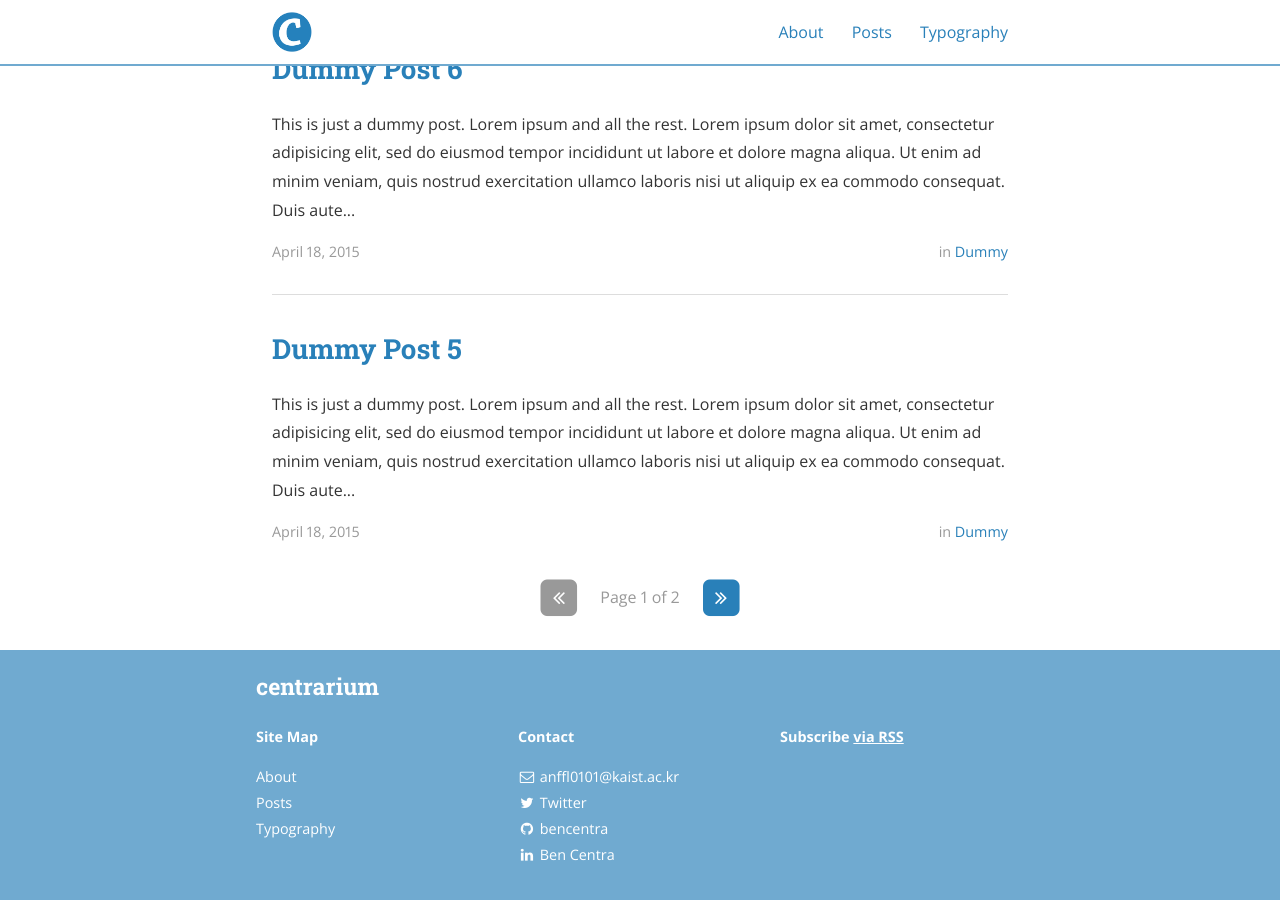
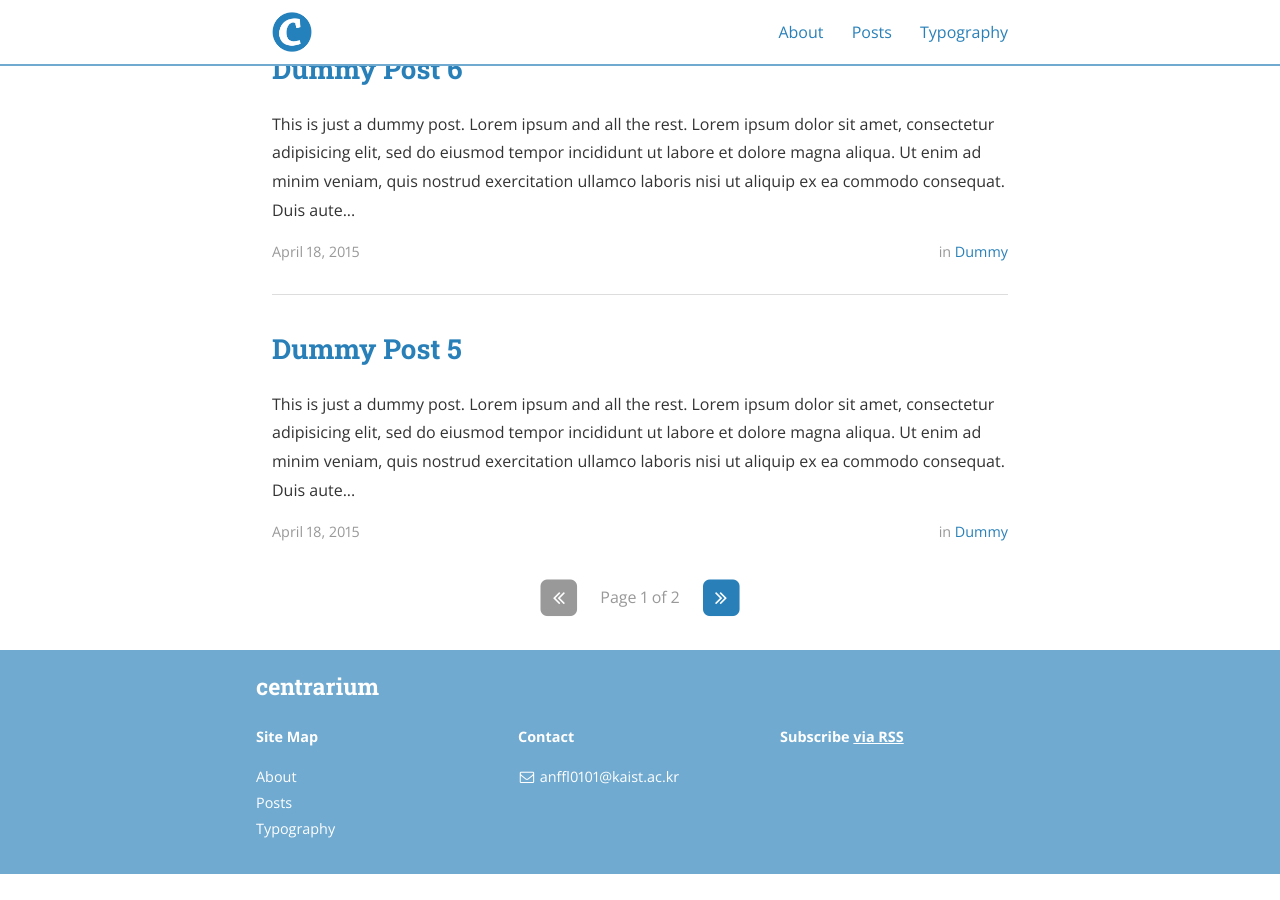
Before and after one commit to anffl0101/centrarium, a Jekyll site: the page built from index.html, in a window 1280 px wide and 900 px high, scrolled down 1226 px. Built offline with Jekyll 4.4.1, drawn with Linux system fonts in a browser that asks for light colours; nearby versions of some CDN libraries; the list of posts is cut into pages by our own code; after the commit the page ends 2100 px from its top, so only the background shows below that; part of the change alters nothing that is shown.

Commit message:
Update _config.yml

```diff
--- a/_config.yml
+++ b/_config.yml
@@ -79,7 +79,7 @@ social:
   - name: Twitter
     icon: twitter
     username:
-    url:
+    url: ""
     desc: Follow me on Twitter
     share: false
 
@@ -93,14 +93,14 @@ social:
   - name: GitHub
     icon: github
     username: bencentra
-    url: https://github.com/bencentra
+    url: ""
     desc: Fork me on GitHub
     share: false
 
   - name: LinkedIn
     icon: linkedin
     username: Ben Centra
-    url: https://www.linkedin.com/pub/ben-centra/47/769/60a
+    url: ""
     desc: Connect with me on LinkedIn
     share: false
 
```
